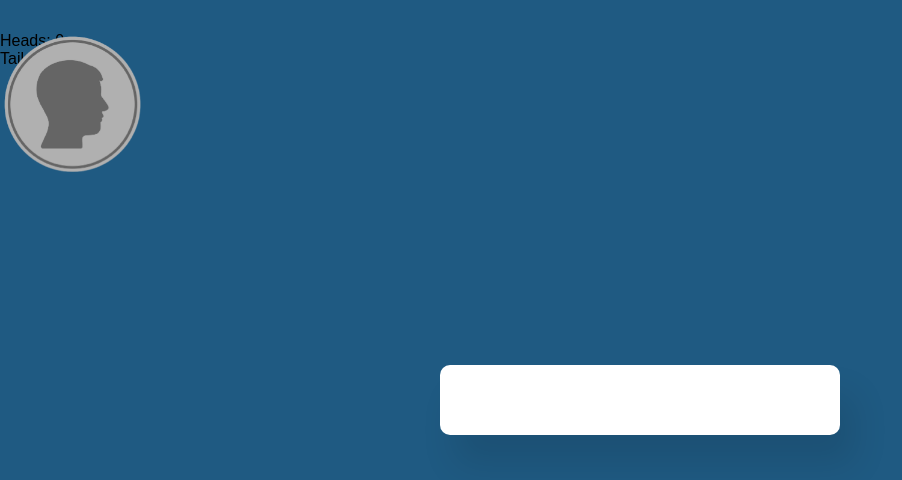
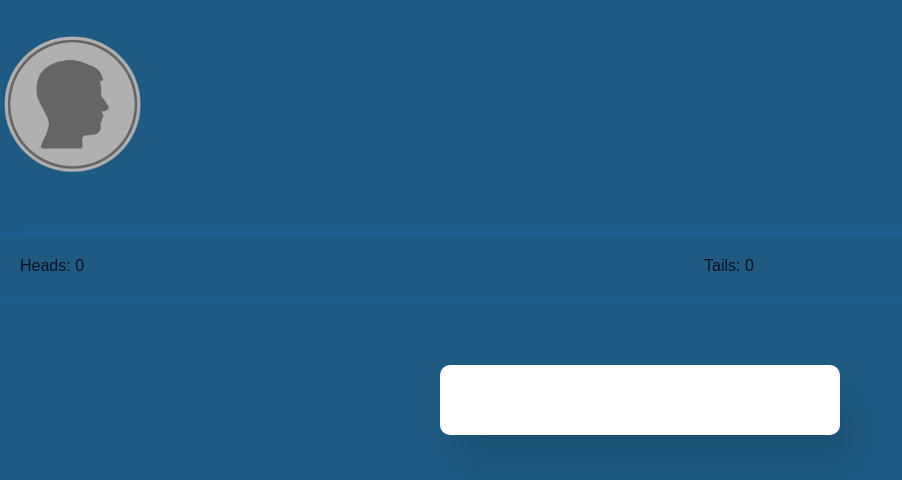
Before and after one commit to LateefahCamacho/TechtonicaAssingments, a plain HTML site: page coinflip/index.html in a window 1280 px wide. Shown: the whole page, without its empty margins (0-902 px from the left). Drawn offline with Linux system fonts and the light colour scheme.

Commit message:
placed div in html

```diff
--- a/coinflip/index.html
+++ b/coinflip/index.html
@@ -11,7 +11,7 @@
 <body>
     <div class = "container">
     </div>
-
+<!-------- Coin div ----------------->
     <div class = "coin" id = "coin">
         <div class = "heads">
     <img src = "images/silverheadscoin.png">
@@ -19,10 +19,10 @@
      <div class = "tails">
         <img src = "images/goldtailscoin.png">
     </div>
-    <div class = "stats">
-        <p id = "heads-count"> Heads: 0</p>
-        <p id = "tails-count"> Tails: 0</p>
-    </div>
    </div>
+   <div class = "stats">
+    <p id = "heads-count"> Heads: 0</p>
+    <p id = "tails-count"> Tails: 0</p>
+</div>
 </body>
 </html>
--- a/coinflip/styles.css
+++ b/coinflip/styles.css
@@ -35,7 +35,7 @@ body{
     width: 145px;
 }
 
-.heads, .tails {
+.heads,.tails {
     position: absolute;
     width: 100%;
     height: 100%;
@@ -64,3 +64,17 @@ body{
         transform: rotateX(2160deg);
     }
 }
+
+.stats{
+    display: flex;
+    color: #101020;
+    font-weight: 500;
+    padding:20px;
+    margin-bottom: 40px;
+    margin-top: 55px;
+    box-shadow: 0 0 20px rgba(0,139,253,0.25);
+}
+
+.stats p:nth-last-child(1) {
+margin-left: 50%;
+}
```
